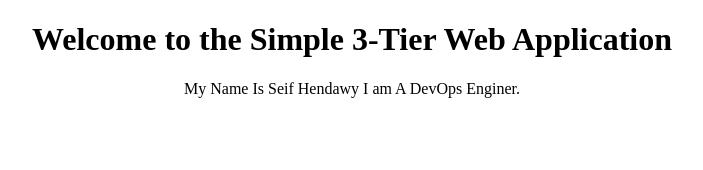
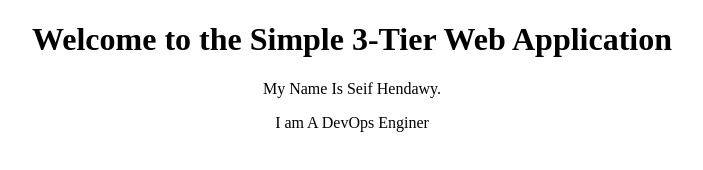
Before and after one commit to sharara99/front-back-End-project, a plain HTML site: page FrontEnd/index.html in a window 1280 px wide. Shown: the whole page, without its empty margins (288-991 px from the left). Drawn offline with Linux system fonts and the light colour scheme.

Commit message:
Edit html

```diff
--- a/FrontEnd/index.html
+++ b/FrontEnd/index.html
@@ -8,7 +8,8 @@
 <body>
 <center>
     <h1>Welcome to the Simple 3-Tier Web Application</h1>
-    <p>My Name Is Seif Hendawy I am A DevOps Enginer.</p>
+    <p>My Name Is Seif Hendawy.</p>
+    <p>I am A DevOps Enginer</p>
 </center>
 </body>
 </html>
```
